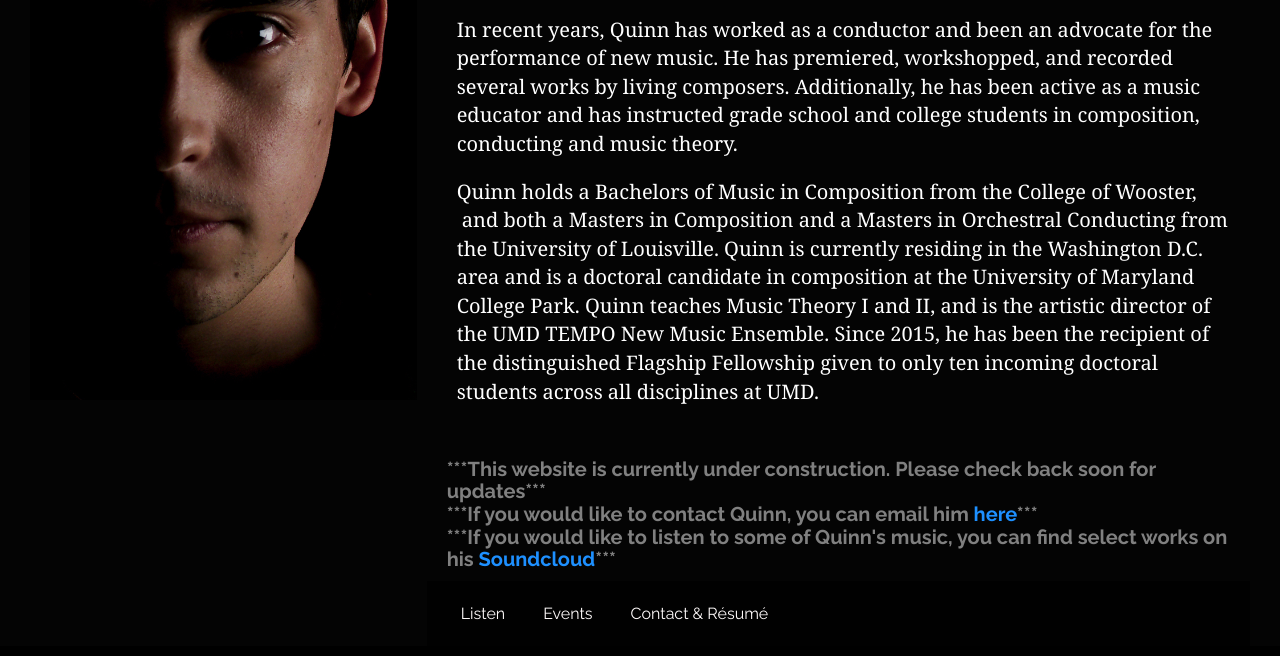
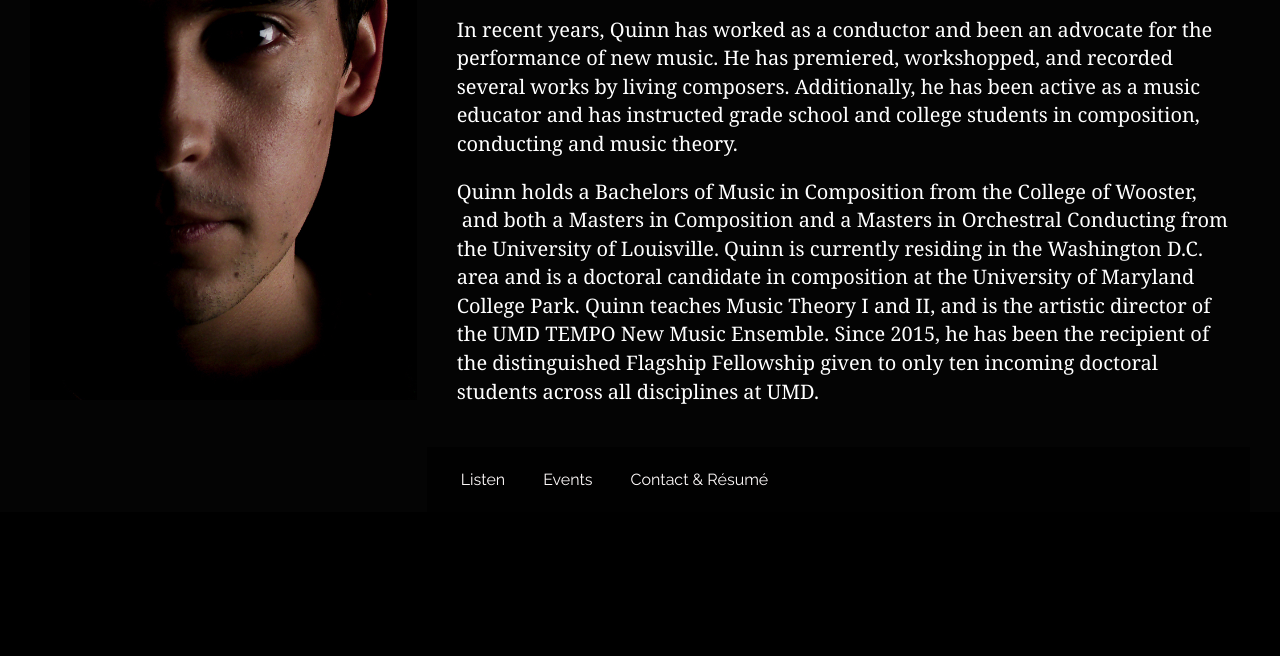
Before and after one commit to QED0711/quinndizon, a plain HTML site: page index.html in a window 1280 px wide. Shown: the part 242-898 px from the top of the page. After the commit the page ends 800 px from the top, so only its background shows below. Drawn offline with Linux system fonts and the light colour scheme.

Commit message:
removed construction notice

```diff
--- a/index.html
+++ b/index.html
@@ -38,10 +38,6 @@
                                 in the Washington D.C. area and is a doctoral candidate in composition at the University of Maryland College Park. Quinn teaches Music Theory I and II, and is the artistic director of the UMD TEMPO New Music Ensemble. Since
                                 2015, he has been the recipient of the distinguished Flagship Fellowship given to only ten incoming doctoral students across all disciplines at UMD. </p>
                             <div style="padding-top: 30px">
-    <h4 style="color:grey;">***This website is currently under construction. Please check back soon for updates***</h4>
-
-    <h4 style="color:grey; margin-top:-10px">***If you would like to contact Quinn, you can email him <a href="mailto:qdizon%40gmail%2ecom" style="color:DodgerBlue">here</a>***</h4>
-    <h4 style="color:grey; margin-top:-10px">***If you would like to listen to some of Quinn's music, you can find select works on his <a href="https://soundcloud.com/quinn-dizon-composer" style="color:DodgerBlue">Soundcloud</a>***</h4>
 </div>
                             <nav class="navbar navbar-inverse navbar-static-top" style="background-color:rgb(1,1,1);color:rgb(255,251,251);">
                                 <div class="container">
```
